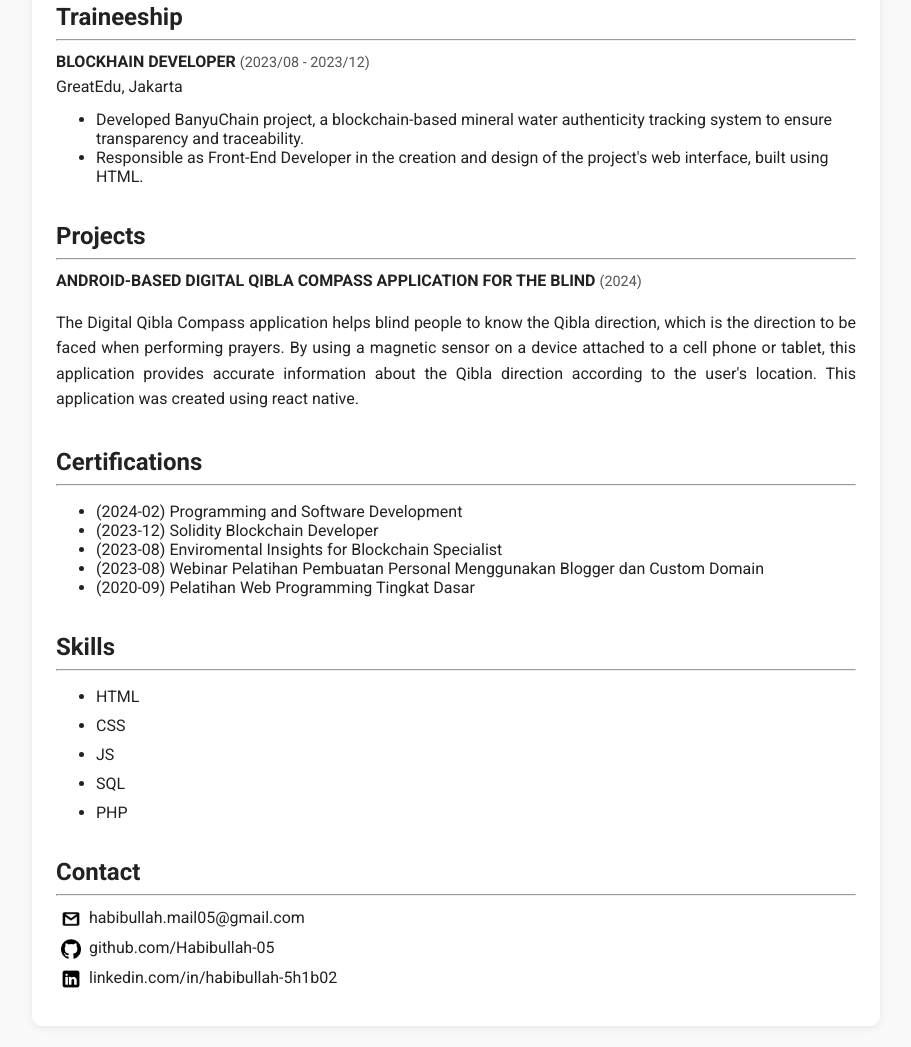
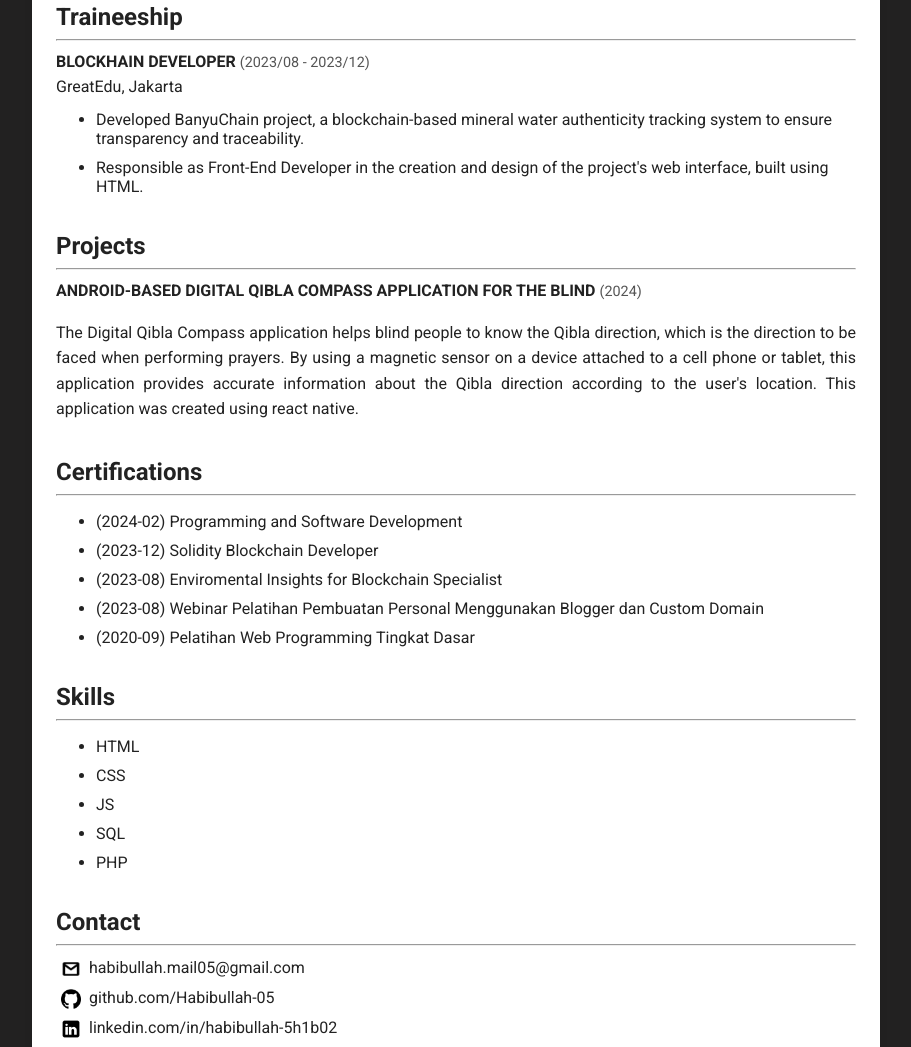
Before and after one commit to Habibullah-05/Habibullah-05.github.io, a plain HTML site: page index.html in a window 1280 px wide. Shown: the part 488-1535 px from the top of the page, without its empty margins (184-1095 px from the left). Drawn offline with Linux system fonts and the light colour scheme.

Commit message:
Upadtes (icon, bg color)

```diff
--- a/index.html
+++ b/index.html
@@ -3,11 +3,13 @@
 <head>
     <meta charset="UTF-8">
     <title>Resume - Habibullah</title>
+    <link rel="icon" type="img/png" href="/img/h1.png">
     <meta name="viewport" content="width=device-width, initial-scale=1.0">
     <link rel="preconnect" href="https://fonts.googleapis.com">
     <link rel="preconnect" href="https://fonts.gstatic.com" crossorigin>
     <link href="https://fonts.googleapis.com/css2?family=Roboto:ital,wght@0,100..900;1,100..900&display=swap" rel="stylesheet">
     <link rel="stylesheet" href="styles.css">
+
 </head>
 
 <body>
--- a/styles.css
+++ b/styles.css
@@ -1,13 +1,14 @@
 body {
     font-family: "Roboto", sans-serif;
     margin: 40px;
-    background-color: #f9f9f9;
+    background-color: #222121;
     color: #222;
 }
 .summary p {
     text-align: justify;
     font-size: 1em;
 }
+
 .container {
     max-width: 800px;
     margin: auto;
@@ -47,14 +48,24 @@ h2, h3 {
         margin-top: 10px;
     }
 
-
 .project p {
     text-align: justify;
+}
+
+/* List */
+.traineeship li {
+    margin: 10px 0;
+}
+
+.certifications li {
+    margin: 10px 0;
 }
 
 .skills li {
     margin: 10px 0;
 }
+/* --------- */
+
 
 .contact img{
     margin-left: 18px;
```
Also changed, not shown: img/h1.png (added).
